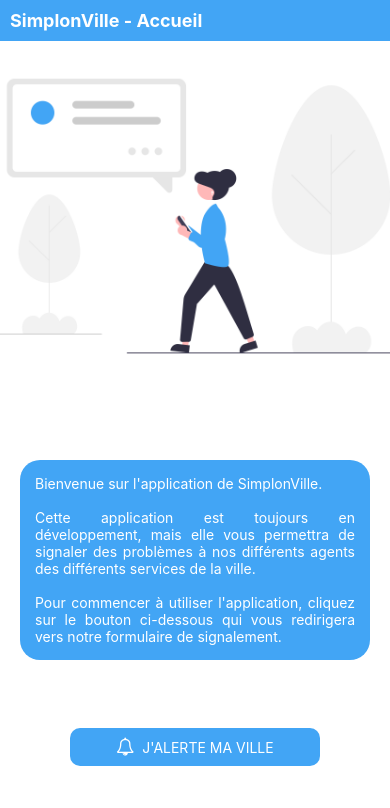
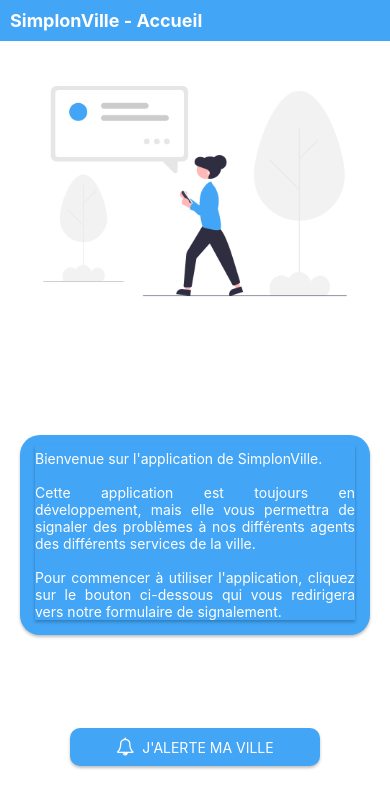
Before and after one commit to jb-mddln/react-native-expo-brief, a React Native app: screen /home in a window 390 px wide. Shown: the top 808 px of the page. Built offline with nearby package versions, Linux system fonts and the light colour scheme.

Commit message:
layout edit, added new image

```diff
--- a/components/Button.js
+++ b/components/Button.js
@@ -23,7 +23,15 @@ const styles = StyleSheet.create({
     flexDirection: 'row',
     justifyContent: 'center',
     alignItems: 'center',
-    width: 250
+    width: 250,
+    shadowColor: '#000',
+    shadowOffset: {
+      width: 0,
+      height: 2,
+    },
+    shadowOpacity: 0.25,
+    shadowRadius: 3,
+    elevation: 5
   },
   text: {
     color: 'white',
--- a/components/HomePage.js
+++ b/components/HomePage.js
@@ -23,12 +23,14 @@ export default function HomePage() {
         showsVerticalScrollIndicator={false}
         alwaysBounceVertical={false}
         contentContainerStyle={styles.scrollViewContainer}
+        style={{ backgroundColor: '#fff'}}
       >
-        <View style={{ width: '100%', height: 350 }}>
+        <View style={{ width: '100%', height: 300 }}>
           <Image
             style={{
               width: '100%',
-              height: '100%'
+              height: '100%',
+              resizeMode: 'contain'
             }}
             source={require('../assets/homescreen.png')}
           />
@@ -56,6 +58,6 @@ const styles = StyleSheet.create({
     justifyContent: 'space-between',
     alignItems: 'center',
     paddingBottom: '20%',
-    backgroundColor: '#ffffff',
-  },
+    backgroundColor: '#fff'
+  }
 });
--- a/components/Input.js
+++ b/components/Input.js
@@ -35,7 +35,7 @@ const styles = StyleSheet.create({
     backgroundColor: '#FFF',
     borderRadius: 8,
     borderWidth: 1,
-    borderColor: '#444',
+    borderColor: '#42a5f5',
     paddingHorizontal: 10,
     marginBottom: 10
   }
--- a/components/ReportForm.js
+++ b/components/ReportForm.js
@@ -1,5 +1,125 @@
+import {
+  StyleSheet,
+  Text,
+  View,
+  Image,
+  ScrollView,
+  KeyboardAvoidingView,
+  Platform
+} from 'react-native';
 import { SafeAreaProvider, SafeAreaView } from 'react-native-safe-area-context';
+import FontAwesome from '@expo/vector-icons/FontAwesome';
+import SelectDropdown from 'react-native-select-dropdown';
+import MapView, { Marker } from 'react-native-maps';
+import Button from './Button';
+import Input from './Input';
+import { useState } from 'react';
 import Header from './Header';
+import TextBubble from './TextBubble';
+
+const RenderMapView = ({ region, setMapRegion }) => {
+  // Android need google map api ? and web is not supported
+  return (Platform.OS === 'ios') && (
+    <MapView
+      style={{ width: 380, height: 280 }}
+      region={region}
+    >
+      <Marker
+        draggable
+        coordinate={region}
+        title='Emplacement à signaler'
+        onDragEnd={(e) => {
+          console.log(`mapViewerOnDragEnd: ${e.nativeEvent.coordinate.latitude} ${e.nativeEvent.coordinate.longitude}`)
+          setMapRegion(e.nativeEvent.coordinate)
+        }}
+      />
+    </MapView>
+  );
+}
+
+const Form = () => {
+  const alertTypes = ['Voirie', 'Stationnement', 'Travaux', 'Divers'];
+  const [lastName, setLastName] = useState('');
+  const[mapViewerRegion, setMapViewerRegion] = useState({
+    latitude: 50.633333,
+    longitude: 3.066667,
+    latitudeDelta: 0.015,
+    longitudeDelta: 0.0121,
+  });
+
+  return (
+    <View style={styles.container}>
+      <TextBubble text={`Ceci est un formulaire de signalement vous permettant d\'alerter directement les services municipaux lorsque vous rencontrez un dysfonctionnement dans votre ville. (Ex. : propreté, voirie, éclairage public...)${'\n'}${'\n'}Les champs du formulaire marqués par un * sont obligatoires et doivent être correctement remplis.${'\n'}${'\n'}Merci de bien vouloir entrer vos informations :`} />
+      <View
+        style={{
+          flexDirection: 'row',
+          justifyContent: 'space-between'
+        }}
+      >
+        <Input placeholder='Entrez votre nom' required width={185} onChangeText={(value) => {
+          console.log(`onChangeText: ${value}`);
+          setLastName(value);
+        }}
+        />
+        <View style={{ marginRight: 10 }} />
+        <Input placeholder='Entrez votre prénom' required  width={185}/>
+      </View>
+      <View>
+        <Input placeholder='Entrez votre email' required width={380} />
+      </View>
+      <TextBubble text={'Merci de sélectionner le type d\'alerte que vous souhaitez signaler dans la liste :'} />
+      <SelectDropdown
+        data={alertTypes}
+        defaultValueByIndex={0}
+        onSelect={(selectedItem, index) => {
+          console.log(selectedItem, index);
+        }}
+        buttonTextAfterSelection={(selectedItem, index) => {
+          return selectedItem;
+        }}
+        rowTextForSelection={(item, index) => {
+          return item;
+        }}
+        buttonStyle={styles.dropdown1BtnStyle}
+        buttonTextStyle={styles.dropdown1BtnTxtStyle}
+        renderDropdownIcon={isOpened => {
+          return (
+            <FontAwesome
+              name={isOpened ? 'chevron-up' : 'chevron-down'}
+              color={'#42a5f5'}
+              size={18}
+            />
+          );
+        }}
+        dropdownIconPosition={'right'}
+        dropdownStyle={styles.dropdown1DropdownStyle}
+        rowStyle={styles.dropdown1RowStyle}
+        rowTextStyle={styles.dropdown1RowTxtStyle}
+      />
+      <View style={{ margin: 10 }}>
+        <Input
+          placeholder='Décrivez brièvement le problème que vous souhaitez signaler.'
+          required
+          width={380}
+          height={180}
+          multiline
+          numberOfLines={8}
+        />
+        <RenderMapView region={mapViewerRegion} setMapRegion={setMapViewerRegion} />
+      </View>
+      <View style={styles.bottom}>
+        <Button props={{
+          title: 'J\'Alerte ma Ville',
+          icon: 'bell-o' ,
+          onPress: () => {
+            console.log('click');
+            console.log(lastName);
+          }
+        }} />
+      </View>
+    </View>
+  );
+}
 
 export default function ReportForm() {
   return (
@@ -7,6 +127,56 @@ export default function ReportForm() {
       <SafeAreaView style={{ backgroundColor: '#42a5f5' }}>
         <Header title='Formulaire de Signalement' />
       </SafeAreaView>
+      <KeyboardAvoidingView behavior={Platform.OS === 'ios' ? 'padding' : null}>
+        <ScrollView
+          showsVerticalScrollIndicator={false}
+          alwaysBounceVertical={false}
+          contentContainerStyle={styles.scrollViewContainer}
+          style={{ backgroundColor: '#fff'}}
+        >
+          <View style={{ width: '100%', height: 300 }}>
+            <Image
+              style={{
+                width: '100%',
+                height: '100%',
+                resizeMode: 'contain'
+              }}
+              source={require('../assets/form.png')}
+            />
+          </View>
+          <Form />
+        </ScrollView>
+      </KeyboardAvoidingView>
     </SafeAreaProvider>
   );
 }
+
+const styles = StyleSheet.create({
+  container: {
+    flex: 1,
+    backgroundColor: '#fff',
+    alignItems: 'center',
+    justifyContent: 'center'
+  },
+  scrollViewContainer: {
+    flexGrow: 1,
+    justifyContent: 'space-between',
+    alignItems: 'center',
+    paddingBottom: '20%'
+  },
+  dropdown1BtnStyle: {
+    width: 250,
+    height: 50,
+    backgroundColor: '#FFF',
+    borderRadius: 8,
+    borderWidth: 1,
+    borderColor: '#42a5f5'
+  },
+  dropdown1BtnTxtStyle: { color: '#444', textAlign: 'left' },
+  dropdown1DropdownStyle: { backgroundColor: '#EFEFEF' },
+  dropdown1RowStyle: {
+    backgroundColor: '#EFEFEF',
+    borderBottomColor: '#C5C5C5'
+  },
+  dropdown1RowTxtStyle: { color: '#444', textAlign: 'left' },
+});
--- a/components/TextBubble.js
+++ b/components/TextBubble.js
@@ -2,7 +2,7 @@ import React from 'react';
 import { View, Text, StyleSheet } from 'react-native';
 
 export default function TextBubble({ text }) {
-  return (<View style={[styles.bubble, { backgroundColor: '#42a5f5' }]}>
+  return (<View style={styles.bubble}>
       <Text style={styles.p}>
         {text}
       </Text>
@@ -12,17 +12,34 @@ export default function TextBubble({ text }) {
 
 const styles = StyleSheet.create({
  bubble: {
+  backgroundColor: '#42a5f5',
   maxWidth: '100%',
   paddingHorizontal: 15,
   paddingTop: 10,
   paddingBottom: 15,
   borderRadius: 20,
-  margin: 20
+  margin: 20,
+  shadowColor: '#000',
+  shadowOffset: {
+    width: 0,
+    height: 2,
+  },
+  shadowOpacity: 0.25,
+  shadowRadius: 3,
+  elevation: 5,
 },
 p: {
     textAlign: 'justify',
     paddingTop: 5,
     fontSize: 14,
-    color: 'white'
+    color: 'white',
+    shadowColor: '#000',
+    shadowOffset: {
+      width: 0,
+      height: 2,
+    },
+    shadowOpacity: 0.25,
+    shadowRadius: 3,
+    elevation: 5,
  }
 });
```
Also changed, not shown: assets/form.png (added), assets/placeholder.jpg (deleted).
